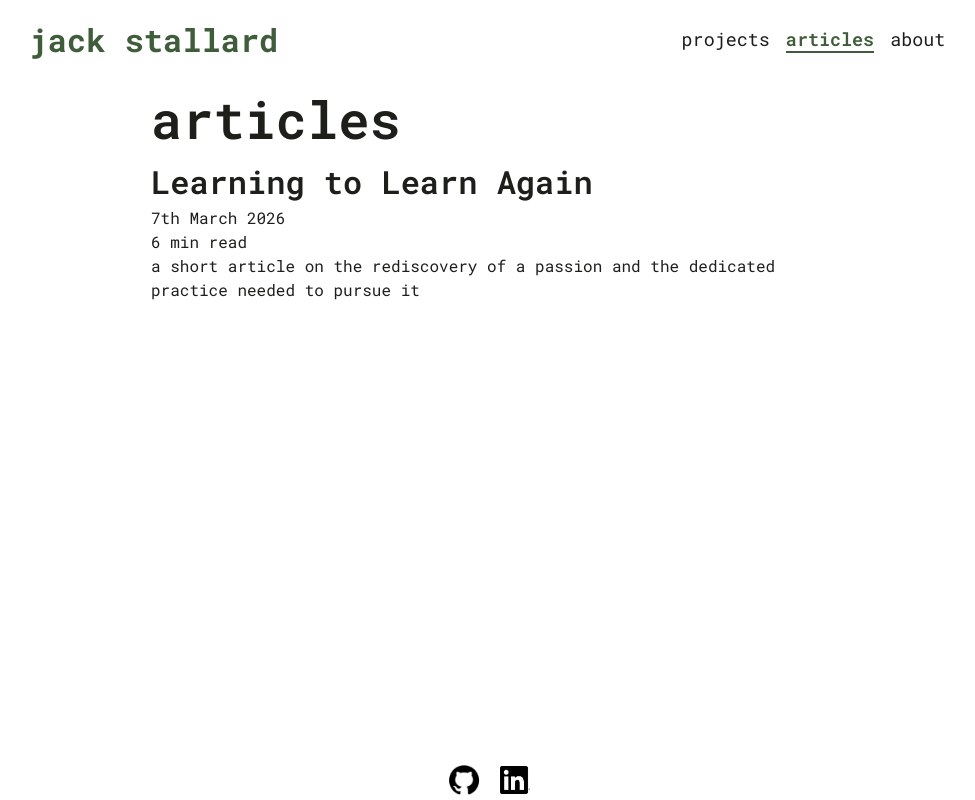
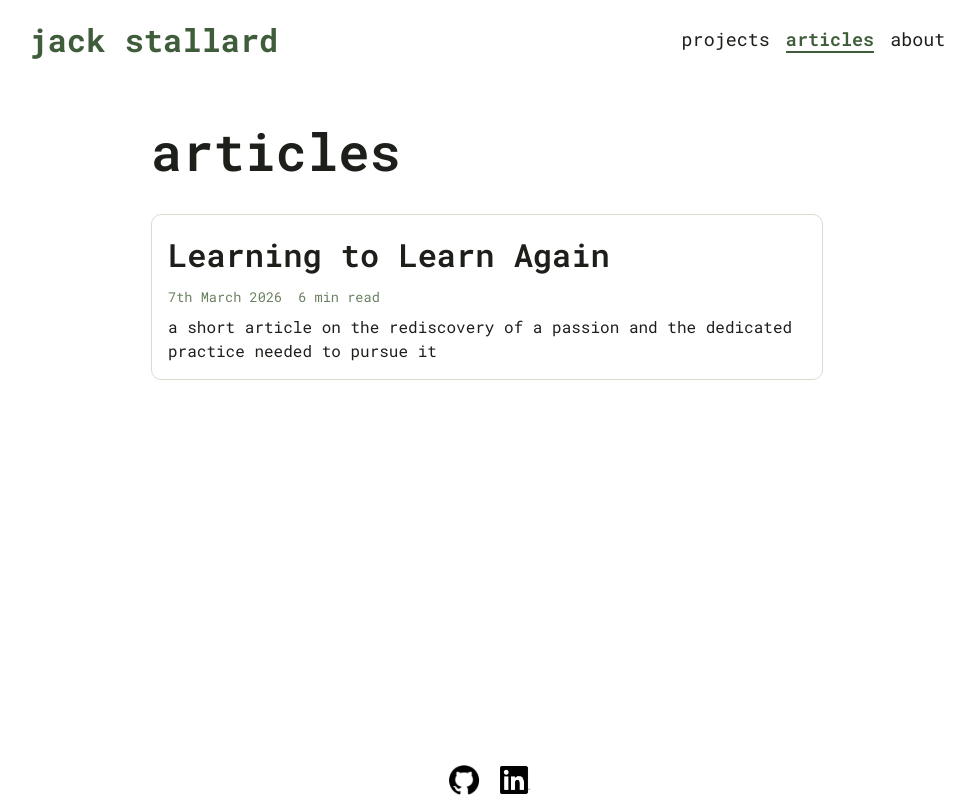
Before and after one commit to jckstllrd/personal-site, a React (Vite) app: page /articles in a window 1280 px wide. Shown: the whole page, without its empty margins (153-1128 px from the left). Built offline with nearby package versions, Linux system fonts and the light colour scheme.

Commit message:
feat: style article cards and add spacing to the articles page

```diff
--- a/src/components/ArticleCard/ArticleCard.module.css
+++ b/src/components/ArticleCard/ArticleCard.module.css
@@ -0,0 +1,37 @@
+.articleLink {
+  display: block;
+  color: inherit;
+  text-decoration: none;
+}
+
+.articleCard {
+  display: flex;
+  flex-direction: column;
+  gap: var(--space-sm);
+  border: 1px solid var(--color-decorative);
+  border-radius: var(--radius-sm);
+  padding: var(--space-lg);
+  transition:
+    border-color var(--transition-fast),
+    background-color var(--transition-fast),
+    transform var(--transition-fast);
+}
+
+.articleLink:hover .articleCard,
+.articleLink:focus-visible .articleCard {
+  border-color: var(--color-primary);
+  background-color: var(--color-muted-background);
+  transform: translateY(-2px);
+}
+
+.articleDetails {
+  display: flex;
+  gap: var(--space-lg);
+  align-items: center;
+}
+
+.datePublished,
+.readingTime {
+  font-size: var(--text-sm);
+  color: var(--color-secondary);
+}
--- a/src/components/ArticleCard/ArticleCard.tsx
+++ b/src/components/ArticleCard/ArticleCard.tsx
@@ -16,7 +16,7 @@ function ArticleCard({
   link,
 }: ArticleCardProps) {
   return (
-    <a key={id} href={link}>
+    <a key={id} href={link} className={styles.articleLink}>
       <div className={styles.articleCard}>
         <h2>{title}</h2>
         <div className={styles.articleDetails}>
--- /dev/null
+++ b/src/pages/Articles/Articles.module.css
@@ -0,0 +1,12 @@
+.articlesPage {
+  display: flex;
+  flex-direction: column;
+  gap: var(--space-xl);
+  padding-block: var(--space-2xl);
+}
+
+.articleList {
+  display: flex;
+  flex-direction: column;
+  gap: var(--space-lg);
+}
--- a/src/pages/Articles/Articles.tsx
+++ b/src/pages/Articles/Articles.tsx
@@ -1,10 +1,13 @@
 import Container from "@/components/Container/Container";
 import ArticleCard from "@/components/ArticleCard/ArticleCard";
+import styles from "./Articles.module.css";
 
 function Articles() {
   return (
     <Container>
+      <div className={styles.articlesPage}>
         <h1>articles</h1>
+        <div className={styles.articleList}>
           <ArticleCard
             id={1}
             title={"Learning to Learn Again"}
@@ -15,6 +18,8 @@ function Articles() {
             readingTime={6}
             link={"https://dev.to/jckstllrd/learning-to-learn-again-48j3"}
           />
+        </div>
+      </div>
     </Container>
   );
 }
```
Lines whose indentation alone changed are shown as unchanged.
